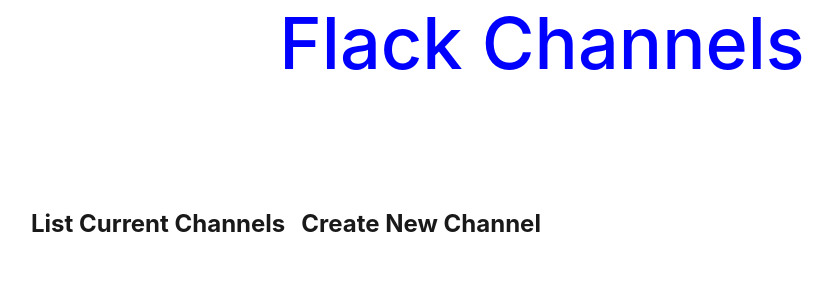
After one commit to sac-colorado/my_project2, a Flask app: template templates/channels_page.html in a window 1280 px wide. The commit adds this page. Shown: the top 300 px of the page, without its empty margins (98-931 px from the left). Run offline with Flask 2, Linux system fonts and the light colour scheme; the template is opened without the code that fills it, so the values that code supplies are empty; some libraries are stand-ins or nearby versions.

Commit message:
Commit prior to branching to implement new functionality - channel creation and channel list

```diff
--- a/application.py
+++ b/application.py
@@ -32,17 +32,25 @@ def login():
         welcome_str = "Welcome " + display_name + "!"
         user_names.append(display_name)        # Add the new display_name to the user_names list.
         string_names = str(user_names)
-        return welcome_str + '  ' + string_names
+        return render_template("channels_page.html", welcome_message = welcome_str + '  ' + string_names)
         #return  render_template("channel_list.html", channels = channel_list, welcome = welcome_str)
     else:
         if session.get("display_name") == display_name:
             welcome_str = "Welcome back " + display_name + "!"
             string_names = str(user_names)
-            return welcome_str + '  ' + string_names
+            return render_template("channels_page.html", welcome_message = welcome_str + '  ' + string_names)
             #return  render_template("channel_list.html", channels = channel_list, welcome = welcome_str)
 
         return render_template("index.html" , error_message = "You entered your 'saved' display name incorrectly - please try again")
 
+@app.route("/list_current_channels", methods=["GET"])
+def list_current_channels():
+    return render_template("list_current_channels.html", error_message = "")
+
+@app.route("/create_new_channel", methods=["GET", "POST"])
+def create_new_channel():
+    return render_template("create_new_channel.html", error_message = "")
+
 
 #if __name__ == '__main__':
 #    socketio.run(app)
--- a/static/flack.css
+++ b/static/flack.css
@@ -22,6 +22,15 @@ h1 {
   color: green;
   text-align: center; }
 
+#page_title {
+  font-size: 450%;
+  color: blue;
+  text-align: center; }
+
+#welcome_message {
+  text-align: center;
+  color: goldenrod; }
+
 h3 {
   text-align: center;
   color: blue; }
--- a/static/flack.scss
+++ b/static/flack.scss
@@ -31,6 +31,17 @@ h1 {
     text-align: center;
 }
 
+#page_title {
+    font-size: 450%;
+    color: blue;
+    text-align: center;
+}
+
+#welcome_message {
+    text-align: center;
+    color: goldenrod;
+}
+
 h3 {
    text-align: center;
    color: blue;
--- /dev/null
+++ b/templates/channels_page.html
@@ -0,0 +1,49 @@
+<!DOCTYPE html>
+<html lang="en">
+<head>
+    <meta charset="UTF-8">
+    <meta name="viewport" content="width=device-width, initial-scale=1.0">
+    <meta http-equiv="X-UA-Compatible" content="ie=edge">
+
+<!-- added bootstrap cdn -->
+    <link rel="stylesheet" href="https://stackpath.bootstrapcdn.com/bootstrap/4.3.1/css/bootstrap.min.css" integrity="sha384-ggOyR0iXCbMQv3Xipma34MD+dH/1fQ784/j6cY/iJTQUOhcWr7x9JvoRxT2MZw1T" crossorigin="anonymous">
+
+<!-- My css file -->
+    <link rel="stylesheet" type="text/css" href="../static/flack.css">
+
+    <title>Channels Page</title>
+
+</head>
+
+<body id="channels_home">
+    <div>
+        <h1 id="page_title">Flack Channels</h1>
+        <br>
+        <br>
+    </div>
+
+    <div>
+        <h3 id="welcome_message"> {{welcome_message}} </h3>
+    </div>
+
+    <div class="container">
+<!-- Add a bootstrap navbar that links all four web pages to one another -->
+            <nav class="navbar navbar-expand-lg navbar-light">
+                <button class="navbar-toggler" type="button" data-toggle="collapse" data-target="#navbarNavAltMarkup" aria-controls="navbarNavAltMarkup" aria-expanded="false" aria-label="Toggle navigation">
+                    <span class="navbar-toggler-icon"></span>
+                </button>
+                <div class="nav justify-content-left collapse navbar-collapse" id="navbarNavAltMarkup">
+                    <div class="navbar-nav">
+                        <a class="nav-item nav-link active" href="{{ url_for('list_current_channels') }}">List Current Channels<span class="sr-only">(current)</span></a>
+                        <a class="nav-item nav-link active" href="{{ url_for('create_new_channel') }}">Create New Channel</a>
+                    </div>
+                </div>
+            </nav>
+    </div>
+
+    <script src="https://code.jquery.com/jquery-3.3.1.slim.min.js" integrity="sha384-q8i/X+965DzO0rT7abK41JStQIAqVgRVzpbzo5smXKp4YfRvH+8abtTE1Pi6jizo" crossorigin="anonymous"></script>
+    <script src="https://cdnjs.cloudflare.com/ajax/libs/popper.js/1.14.7/umd/popper.min.js" integrity="sha384-UO2eT0CpHqdSJQ6hJty5KVphtPhzWj9WO1clHTMGa3JDZwrnQq4sF86dIHNDz0W1" crossorigin="anonymous"></script>
+    <script src="https://stackpath.bootstrapcdn.com/bootstrap/4.3.1/js/bootstrap.min.js" integrity="sha384-JjSmVgyd0p3pXB1rRibZUAYoIIy6OrQ6VrjIEaFf/nJGzIxFDsf4x0xIM+B07jRM" crossorigin="anonymous"></script>
+
+</body>
+</html>
--- a/templates/index.html
+++ b/templates/index.html
@@ -12,12 +12,12 @@
 
     <!-- My css file -->
     <link rel="stylesheet" type="text/css" href = "../static/flack.css">
-            <title>My Website!</title>
+            <title>Flack</title>
 
 </head>
 <body>
 
-     <h3 id="sign_in"> Sign_in </h3>
+     <h3 id="sign_in"> Welcome to Flack </h3>
         <div id="sign_in_form">
             <h5> {{error_message}} </h5>
             <form action="login" method="post">
```
Also changed, not shown: templates/channel_list.html (deleted, +0 -16 lines), 5 other files.
